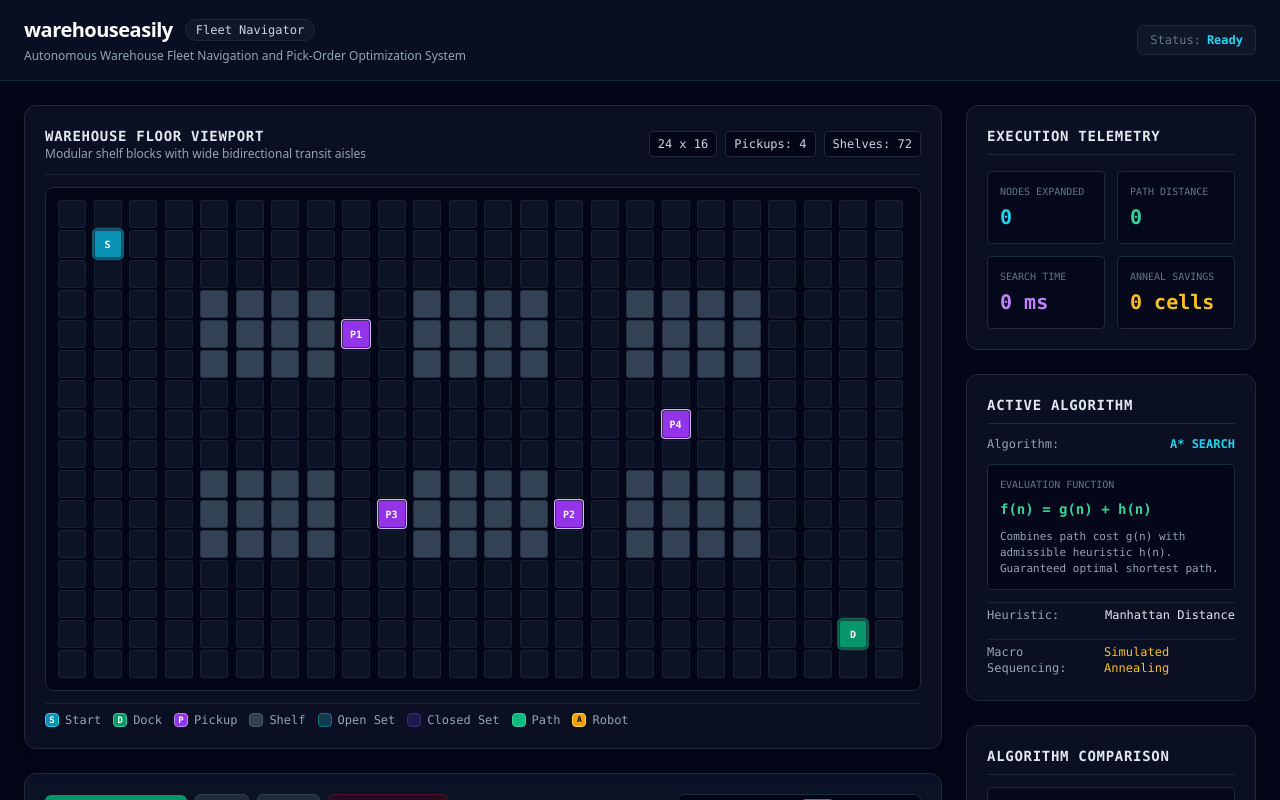
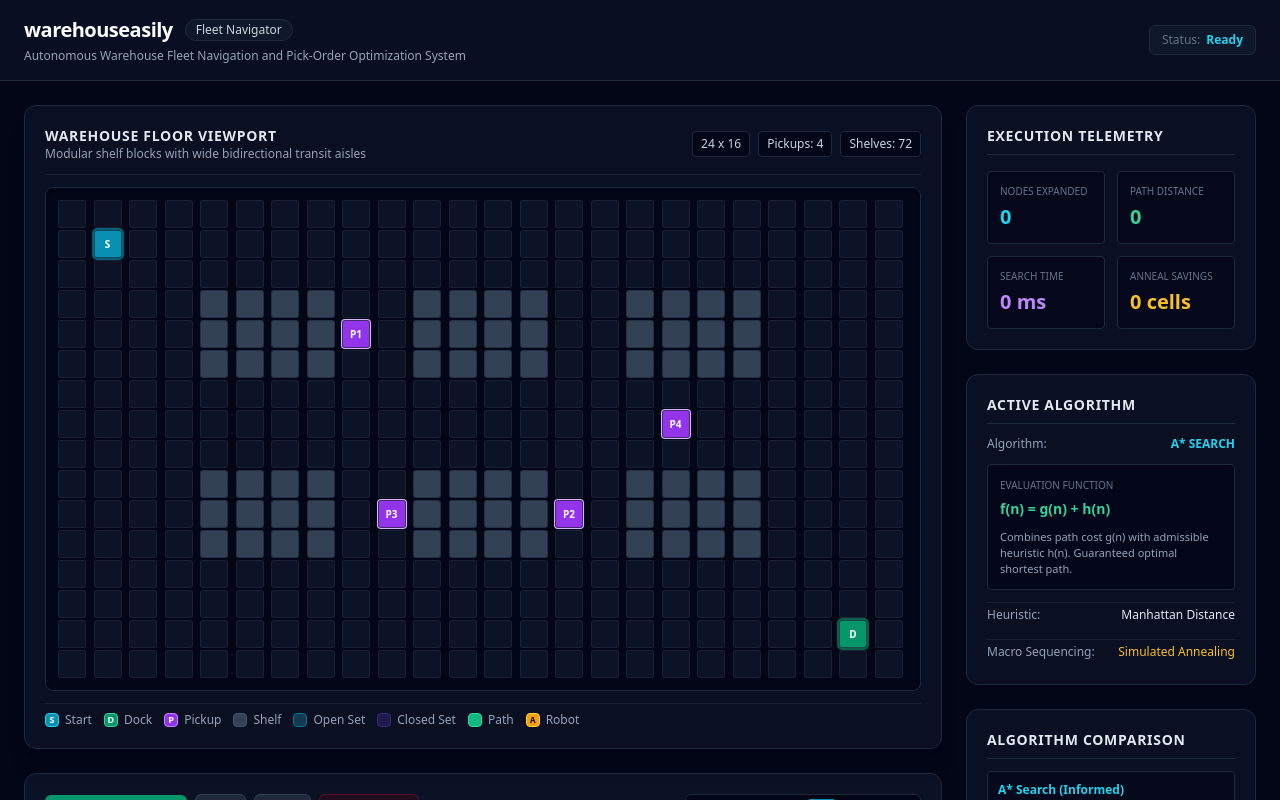
Before and after one commit to pranav718/warehouseasily, a Next.js app: page / in a window 1280 px wide. Shown: the top 800 px of the page. Built offline with nearby package versions, Linux system fonts and the light colour scheme.

Commit message:
configure font families and chartreuse accent colors

```diff
--- a/tailwind.config.ts
+++ b/tailwind.config.ts
@@ -10,15 +10,23 @@ const config: Config = {
   darkMode: "class",
   theme: {
     extend: {
+      fontFamily: {
+        sans: ["var(--font-geist-sans)", "system-ui", "-apple-system", "sans-serif"],
+        mono: ["var(--font-geist-mono)", "ui-monospace", "monospace"],
+        serif: ["var(--font-instrument-serif)", "Georgia", "serif"],
+      },
       colors: {
-        warehouse: {
-          950: "#070a12",
-          900: "#0b0f19",
-          850: "#101626",
-          800: "#161f36",
-          700: "#1f2c4d",
-          600: "#2d3e6b",
-          500: "#3d538c",
+        accent: {
+          DEFAULT: "#C9F27D",
+          hover: "#bbf062",
+          dim: "rgba(201, 242, 125, 0.1)",
+          border: "rgba(201, 242, 125, 0.4)",
+        },
+        brand: {
+          bg: "#09090b",
+          card: "rgba(18, 22, 31, 0.4)",
+          panel: "rgba(24, 30, 41, 0.6)",
+          lime: "#C9F27D",
         },
       },
     },
```
